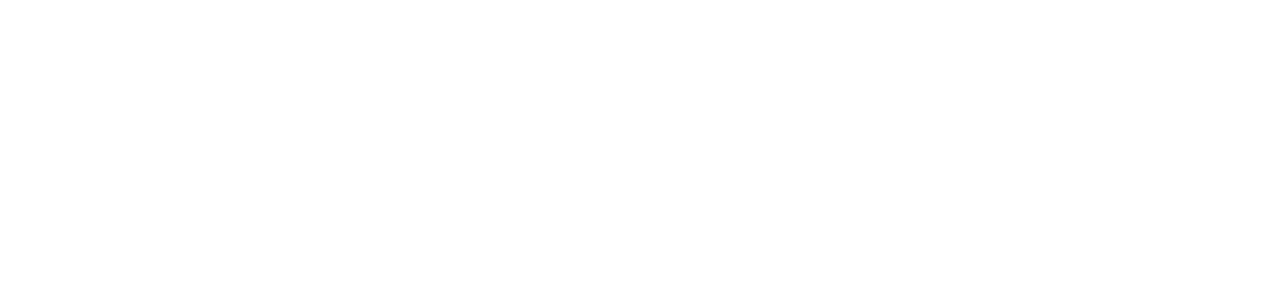
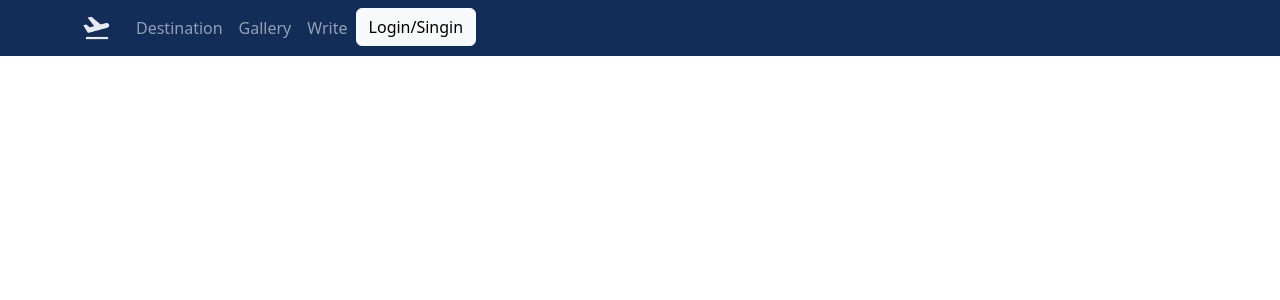
Before and after one commit to Suryakant01/Safarnama, a React (Create React App) app: page / in a window 1280 px wide. Shown: the top 300 px of the page. Built offline with nearby package versions, Linux system fonts and the light colour scheme.

Commit message:
added navbar

```diff
--- a/package.json
+++ b/package.json
@@ -7,6 +7,7 @@
     "@testing-library/react": "^13.4.0",
     "@testing-library/user-event": "^13.5.0",
     "bootstrap": "^5.3.3",
+    "firebase": "^10.12.3",
     "react": "^18.3.1",
     "react-bootstrap": "^2.10.4",
     "react-dom": "^18.3.1",
--- a/src/App.js
+++ b/src/App.js
@@ -1,7 +1,7 @@
 import { Route, Routes } from 'react-router-dom';
 
 //Components
-import Navbar from './components/Navbar.components';
+import MyNavbar from './components/Navbar.components';
 
 
 //Pages
@@ -14,7 +14,13 @@
 function App() {
   return (
     <div className="App">
-      <Navbar />
+      <MyNavbar />
+      {/* <Routes>
+        <Route path ="/" element = {<h1>home Page</h1>} />
+        <Route path ="/destination" element = {<h1>destination Page</h1>} />
+        <Route path ="/gallery" element = {<h1>gallery Page</h1>} />
+        <Route path ="/blog" element = {<h1>blog Page</h1>} />
+      </Routes> */}
     </div>
   );
 }
--- a/src/components/Navbar.components.jsx
+++ b/src/components/Navbar.components.jsx
@@ -1,12 +1,43 @@
-import React from 'react'
+import React from "react";
+import Container from 'react-bootstrap/Container';
+import Nav from 'react-bootstrap/Nav';
+import Navbar from 'react-bootstrap/Navbar';
+import { NavLink } from "react-router-dom";
+import { Button } from "react-bootstrap";
+
+import brandImage from "../Assests/flight.png";
 
 
-function Navbar() {
+const MyNavbar = () => {
+
     return (
-        <div>
 
-        </div>
+        <Navbar style={{ backgroundColor: '#112D58' }} data-bs-theme="dark" sticky="top" collapseOnSelect expand="md">
+            <Container>
+                <Navbar.Brand href="/"><img
+                    src={brandImage}
+                    height="30"
+                    className="d-inline-block align-top"
+                    alt="bookify"
+                />
+                </Navbar.Brand>
+                <Navbar.Toggle aria-controls="responsive-navbar-nav" />
+                <Navbar.Collapse id="responsive-navbar-nav">
+                    <Nav className="me-auto">
+                        <Nav.Link href="/">Destination</Nav.Link>
+                        <Nav.Link href="/">Gallery</Nav.Link>
+                        <Nav.Link href="/">Write</Nav.Link>
+                        <Button variant="light" style={{height: "38px"}}>Login/Singin</Button>
+
+
+                    </Nav>
+                </Navbar.Collapse>
+            </Container>
+        </Navbar >
+
+
     )
+
 }
 
-export default Navbar
+export default MyNavbar;
```
Also changed, not shown: 1 other file (tests, documents, lock files or other folders).
